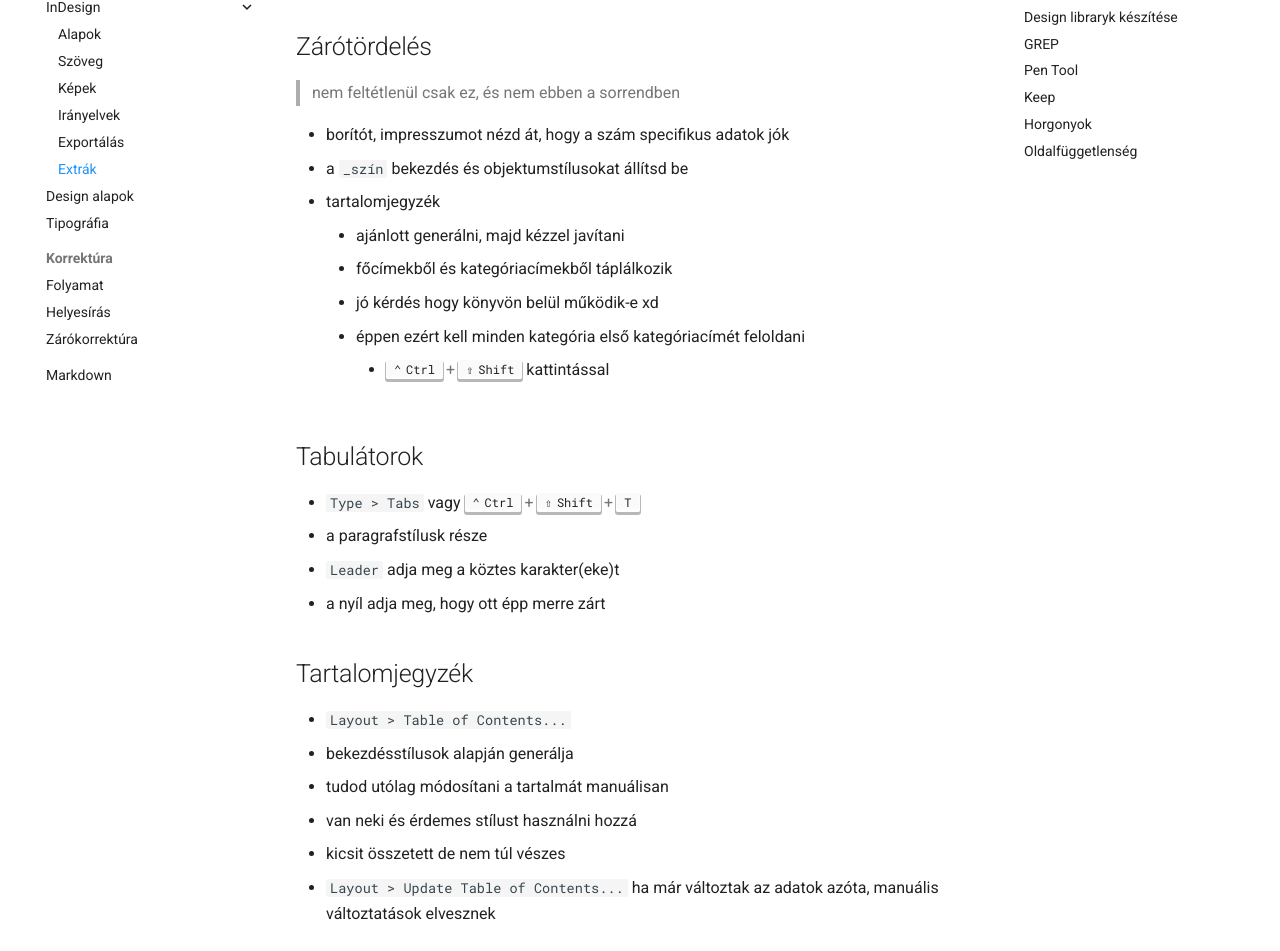
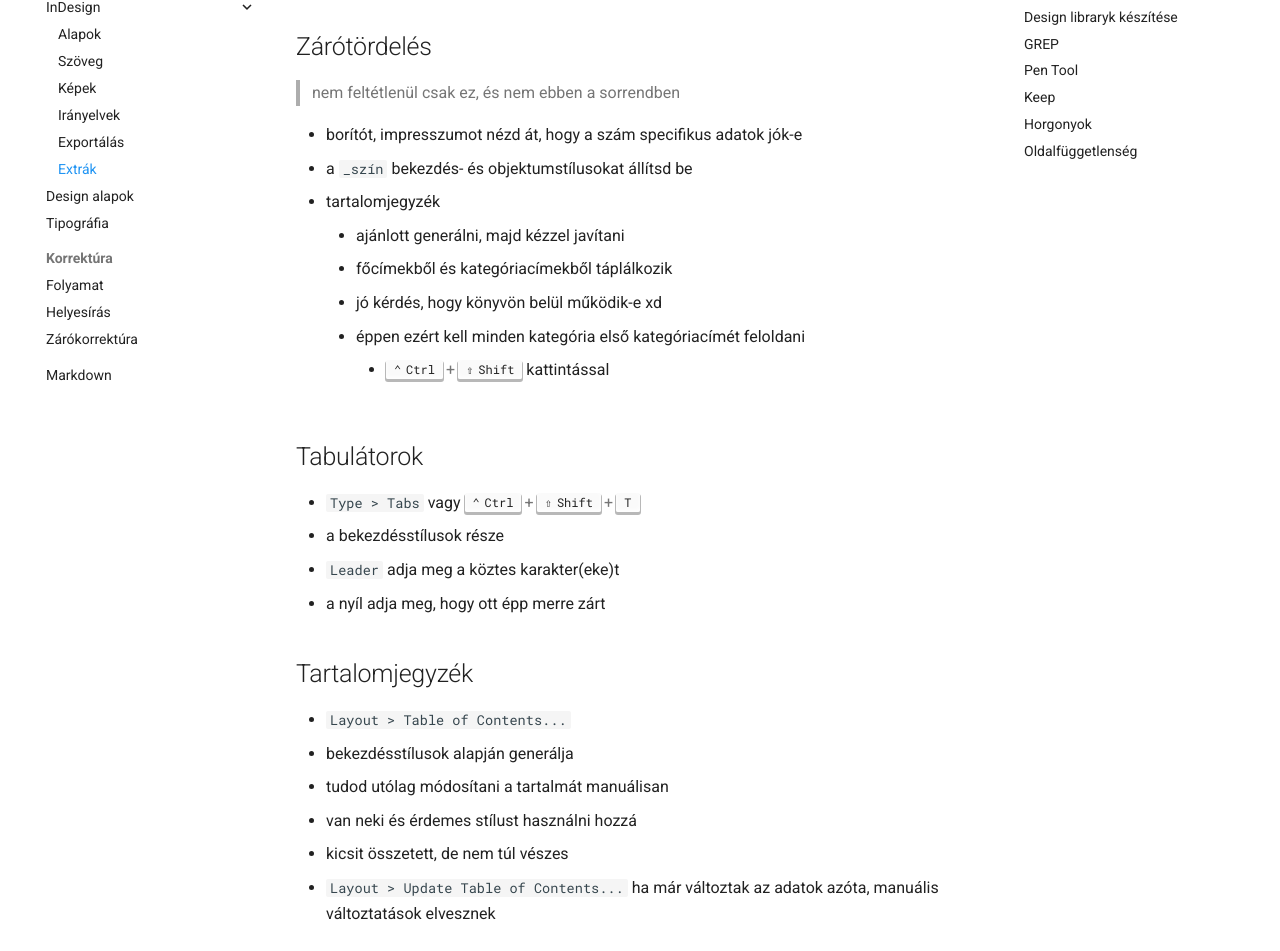
Before and after one commit to Gilgames32/impulzus, an MkDocs documentation site: the page built from docs/design/indesign/extras.md, in a window 1280 px wide and 1400 px high. Shown: the part 283-1234 px from the top of the window. Built offline with MkDocs 1.6.1 and Material for MkDocs 9.7.7, drawn with Linux system fonts in a browser that asks for light colours; comment, search, counter and statistics services are not loaded.

Commit message:
Spelling corrections

```diff
--- a/docs/design/indesign/extras.md
+++ b/docs/design/indesign/extras.md
@@ -8,19 +8,19 @@
 
 > nem feltétlenül csak ez, és nem ebben a sorrendben
 
-- borítót, impresszumot nézd át, hogy a szám specifikus adatok jók
-- a `_szín` bekezdés és objektumstílusokat állítsd be
+- borítót, impresszumot nézd át, hogy a szám specifikus adatok jók-e
+- a `_szín` bekezdés- és objektumstílusokat állítsd be
 - tartalomjegyzék
     - ajánlott generálni, majd kézzel javítani
     - főcímekből és kategóriacímekből táplálkozik
-    - jó kérdés hogy könyvön belül működik-e xd
+    - jó kérdés, hogy könyvön belül működik-e xd
     - éppen ezért kell minden kategória első kategóriacímét feloldani
         - ++ctrl+shift++ kattintással
 
 ## Tabulátorok
 
 - `Type > Tabs` vagy ++ctrl+shift+t++
-- a paragrafstílusk része
+- a bekezdésstílusok része
 - `Leader` adja meg a köztes karakter(eke)t
 - a nyíl adja meg, hogy ott épp merre zárt
 
@@ -30,7 +30,7 @@
 - bekezdésstílusok alapján generálja
 - tudod utólag módosítani a tartalmát manuálisan
 - van neki és érdemes stílust használni hozzá
-- kicsit összetett de nem túl vészes
+- kicsit összetett, de nem túl vészes
 - `Layout > Update Table of Contents...` ha már változtak az adatok azóta, manuális változtatások elvesznek
 
 ## Objektumstílusok
```
Also changed, not shown: docs/design/indesign/guidelines.md (+2 -2 lines).
